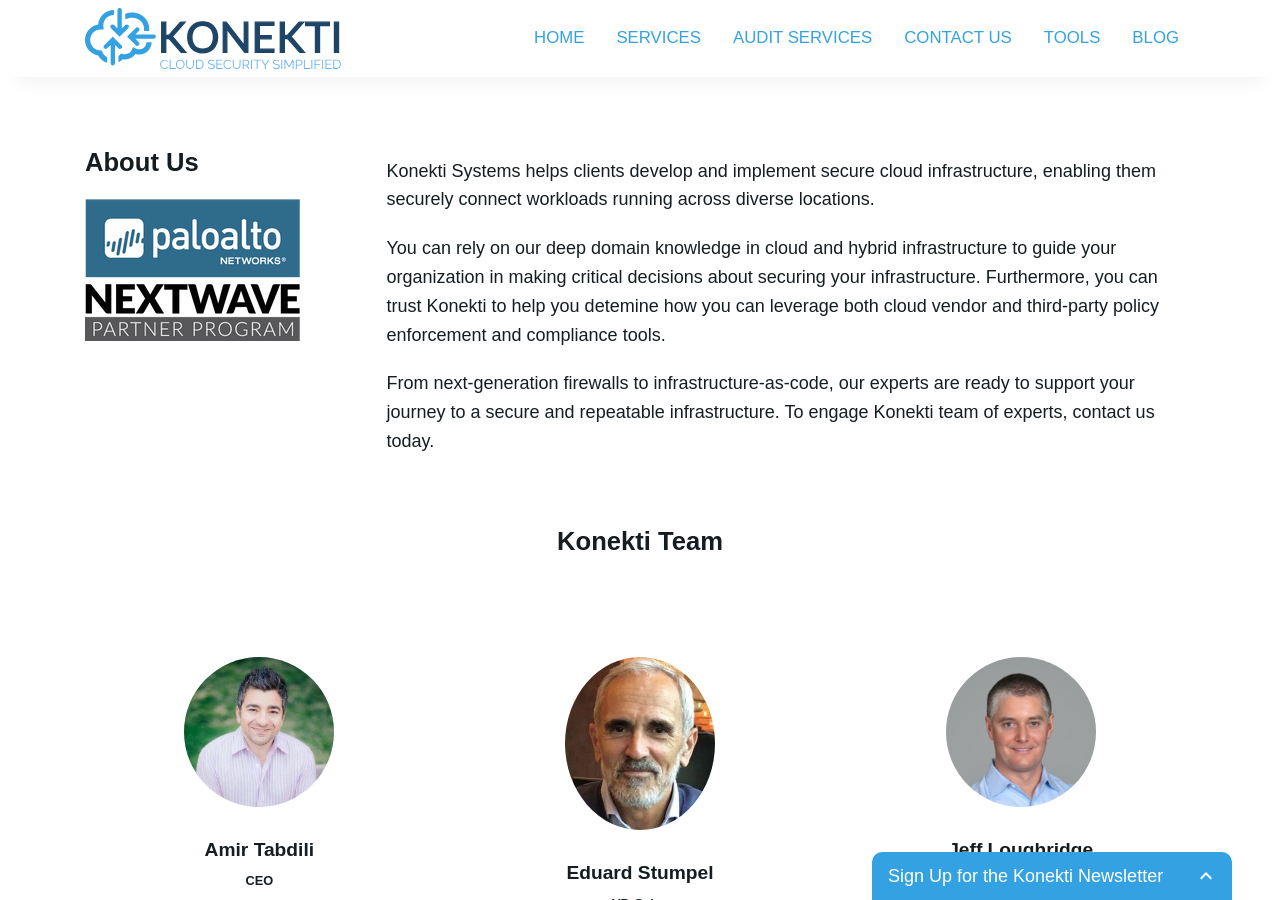
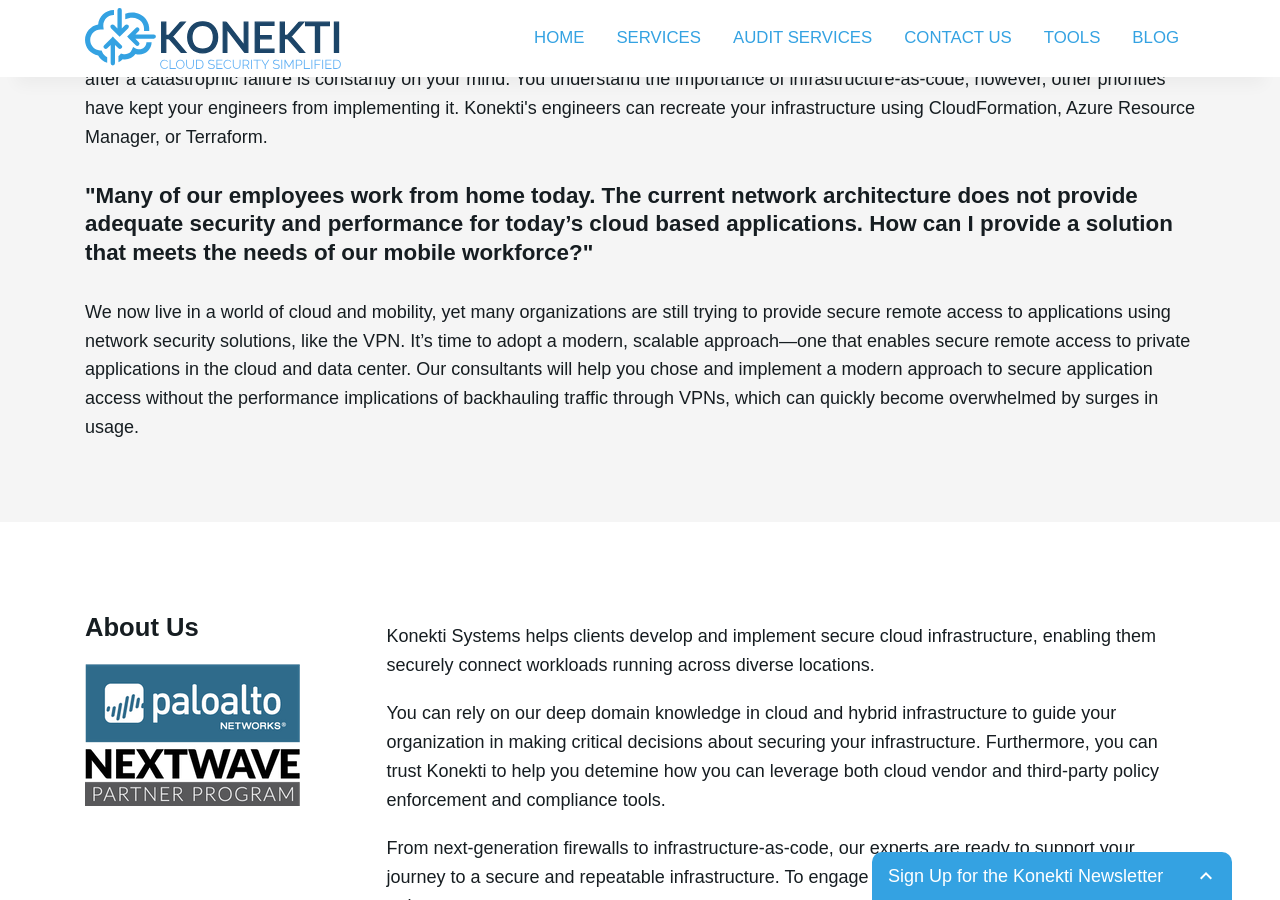
Before and after one commit to konekti/jeffbrl.github.io, a Jekyll site: the page built from _pages/index.md, in a window 1280 px wide and 900 px high, scrolled down 3638 px. Built offline with Jekyll 4.4.1, drawn with Linux system fonts in a browser that asks for light colours; nearby versions of some CDN libraries; some of the changed text lies outside the part shown.

Commit message:
add faqs

```diff
--- a/_data/use-cases.yml
+++ b/_data/use-cases.yml
@@ -1,3 +1,6 @@
+- question: "Our company needs to move our enterprise applications to the public cloud. What do we do next?"
+  answer: "If your organization is looking to modernize mission-critical applications and you’re planning a cloud migration as part of this process, you don’t want to repeat others’ mistakes. Our team of consultants will work with all the stake holders in your organization to create a migration path that meets your organization’s budget and timelines, while meeting security and compliance requirements."
+
 - question: "Did my organization implement a secure cloud infrastructure?"
   answer: "You’ve fully migrated to the cloud and your services are wildly popular. Your developers have embraced the cloud, and your paying customer base is expanding rapidly. Even so, you worry about security and the ramifications of a breach. Engage our team of experts to guide you to a security posture in which you can concentrate on the revenue-generating services rather than infrastructure areas that fall outside your team’s expertise."
 
@@ -9,3 +12,6 @@
 
 - question: "How can I ensure my cloud services remain highly available and quickly restored if a CSP experiences a region failure?"
   answer: "Your cloud infrastructure was deployed manually using the CSP's web console. The thought having to rebuild the infrastructure manually after a catastrophic failure is constantly on your mind. You understand the importance of infrastructure-as-code; however, other priorities have kept your engineers from implementing it. Konekti's engineers can recreate your infrastructure using CloudFormation, Azure Resource Manager, or Terraform."
+
+- question: "Many of our employees work from home today. The current network architecture does not provide adequate security and performance for today’s cloud based applications. How can I provide a solution that meets the needs of our mobile workforce?"
+  answer: "We now live in a world of cloud and mobility, yet many organizations are still trying to provide secure remote access to applications using network security solutions, like the VPN. It’s time to adopt a modern, scalable approach—one that enables secure remote access to private applications in the cloud and data center. Our consultants will help you chose and implement a modern approach to secure application access without the performance implications of backhauling traffic through VPNs, which can quickly become overwhelmed by surges in usage."
```
